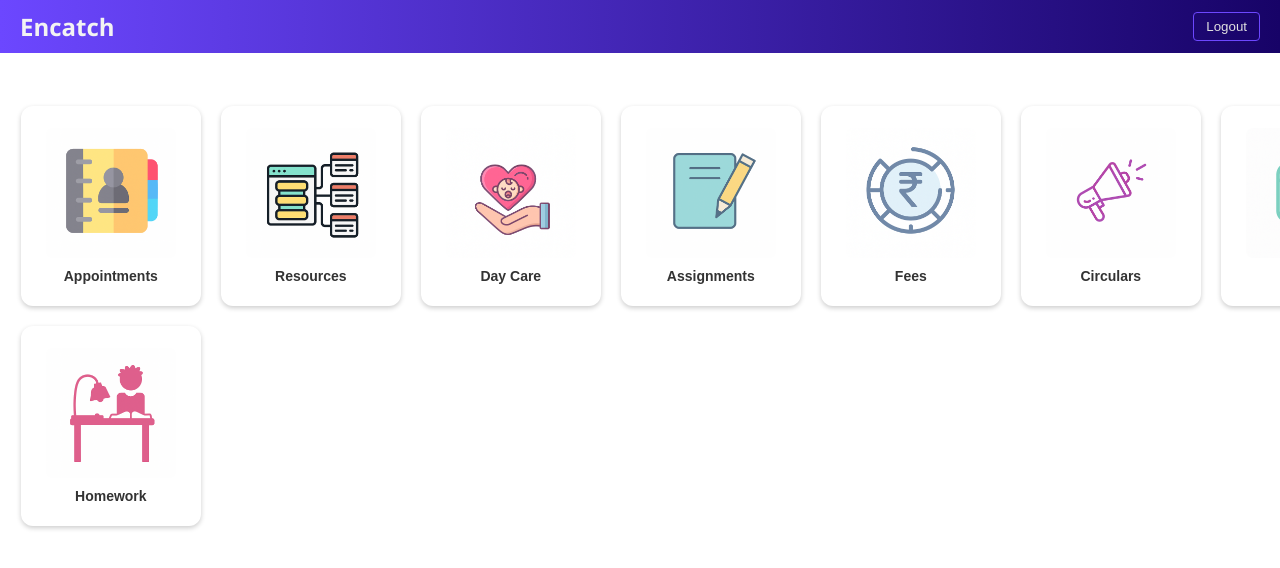
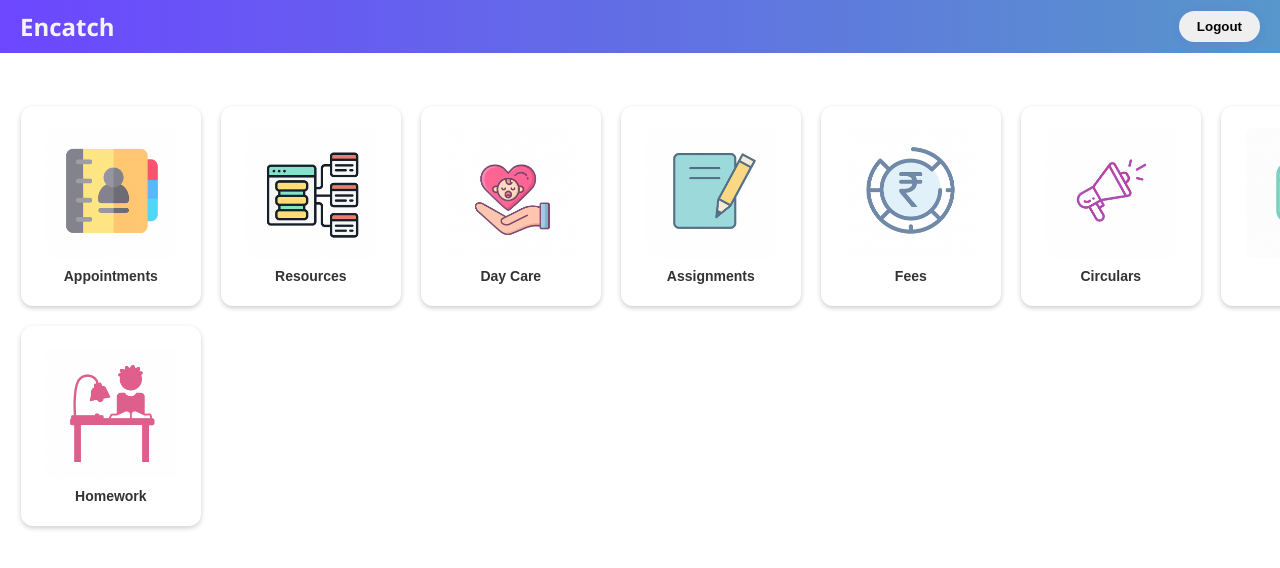
Before and after one commit to Encatch/Encatch_UI, a React (Vite) app: page /login in a window 1280 px wide. Both pictures are taken after typing "name@example.com", "Sample123" into the empty fields and a click on the button "Login". Shown: the top 568 px of the page. Built offline with nearby package versions, Linux system fonts and the light colour scheme.

Commit message:
updated styles

```diff
--- a/src/styles/navbar.css
+++ b/src/styles/navbar.css
@@ -14,7 +14,8 @@ html, body, #root {
   justify-content: space-between;
   align-items: center;
   padding: 10px 20px;
-  background: linear-gradient(90deg, #6c47ff 0%, #170367 50%, #011643 100%);
+
+  background: linear-gradient(90deg, #6c47ff 0%, #42e695 100%);
   background-size: 200% 200%;
   /* animation: gradientShift 6s ease-in-out infinite; */
   font-family: 'Segoe UI', Tahoma, Geneva, Verdana, sans-serif;
@@ -58,14 +59,15 @@ html, body, #root {
 }
 
 .logout-button {
-  color: #e0e0e0;
-  background: transparent;
-  border: 1px solid #6c47ff;
-  padding: 6px 12px;
-  border-radius: 4px;
-  font-weight: 500;
+  color: #000;
+  /* background: linear-gradient(90deg, #6c47ff 0%, #42e695 100%); */
+  border: none;
+  padding: 8px 18px;
+  border-radius: 20px;
+  font-weight: 600;
   cursor: pointer;
-  transition: all 0.3s ease;
+  box-shadow: 0 2px 8px rgba(108, 71, 255, 0.12);
+  /* transition: background 0.3s, color 0.3s, box-shadow 0.3s; */
 }
 
 .logout-button:hover {
```
